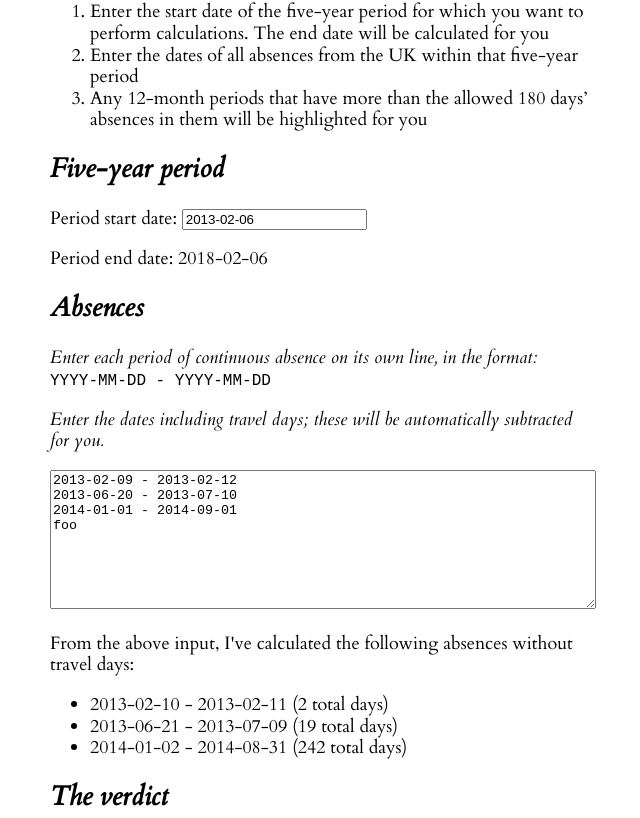
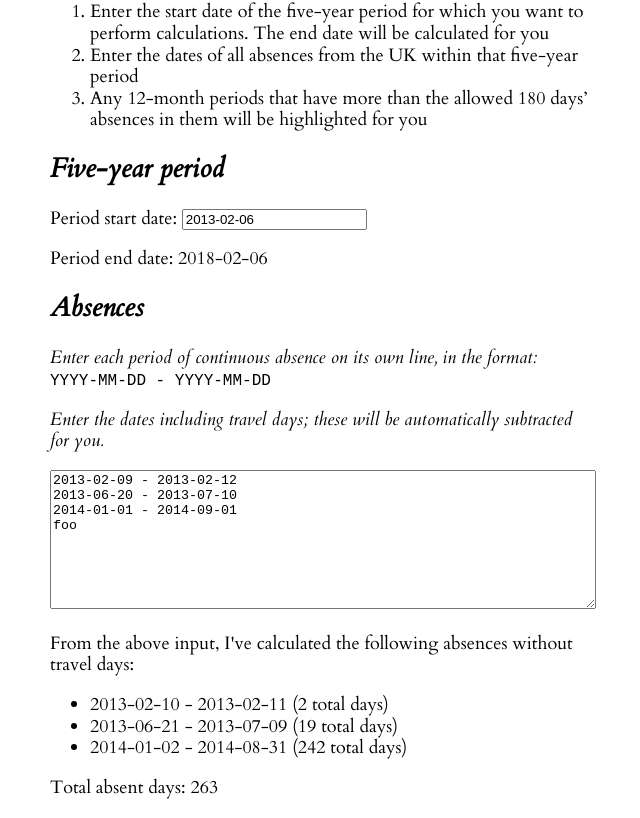
Before and after one commit to robmiller/immigration-absences, a plain HTML site: page index.html in a window 1280 px wide. Shown: the part 90-908 px from the top of the page, without its empty margins (320-960 px from the left). Drawn offline with Linux system fonts and the light colour scheme.

Commit message:
Show the correct total days absence number
And put it in a more sensible place

```diff
--- a/app.js
+++ b/app.js
@@ -37,7 +37,7 @@ var app = new Vue({
       this.calculate_total_absent_days();
     },
     calculate_total_absent_days: function() {
-      this.total_absent_days = 5;
+      this.total_absent_days = this.absences.map(a => a.days).reduce((a, c) => a + c);
     },
     calculate_periodic_absences: function() {
       var self = this;
--- a/index.html
+++ b/index.html
@@ -49,6 +49,8 @@ foo</textarea>
       </li>
     </ul>
 
+    <p class="total_absent_days">Total absent days: <span>{{ total_absent_days }}</span></p>
+
     <h2>The verdict</h2>
     <template v-if="violating_years.length > 0">
       <div class="verdict bad">Not good</div>
@@ -65,8 +67,6 @@ foo</textarea>
 
       <p>From the information that you’ve given me, there don’t seem to be any twelve-month periods which contain more than 180 days’ absence.</p>
     </template>
-
-    <p class="total_absent_days">Total absent days: <span>{{ total_absent_days }}</span></p>
   </div>
 
   <script src="vendor/vue.min.js"></script>
```
